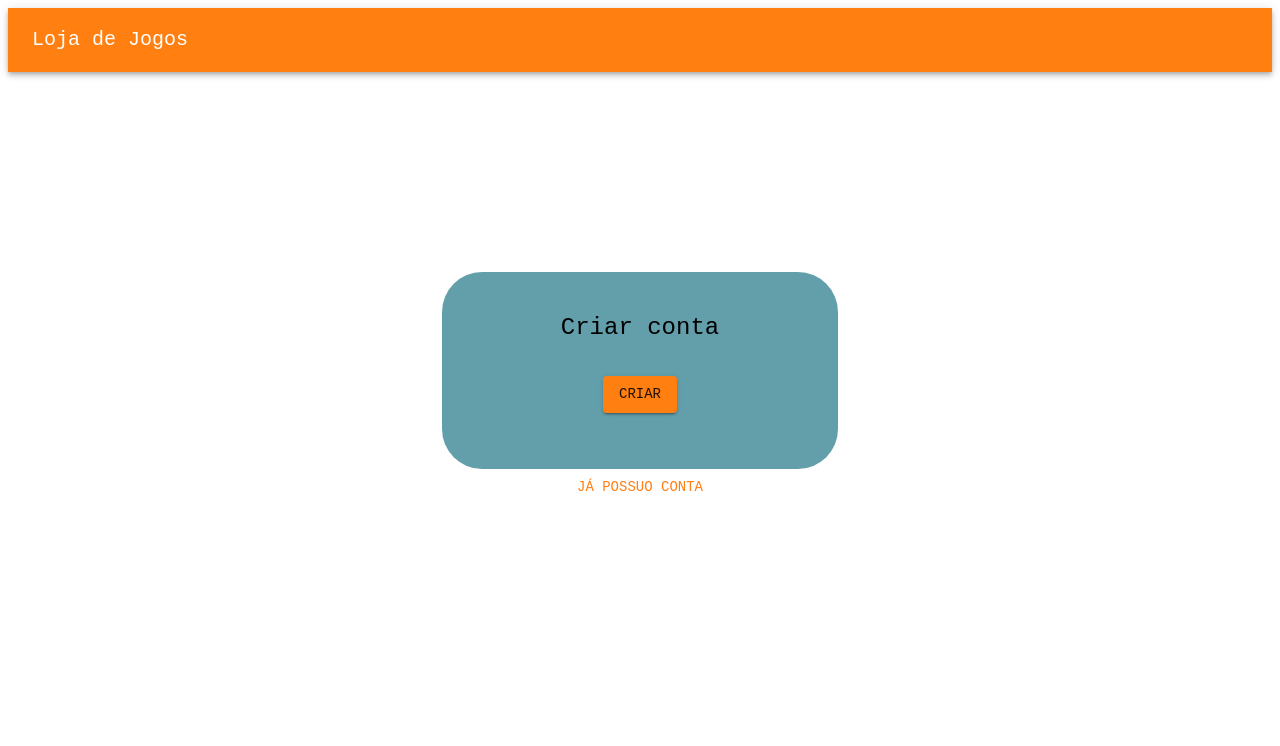
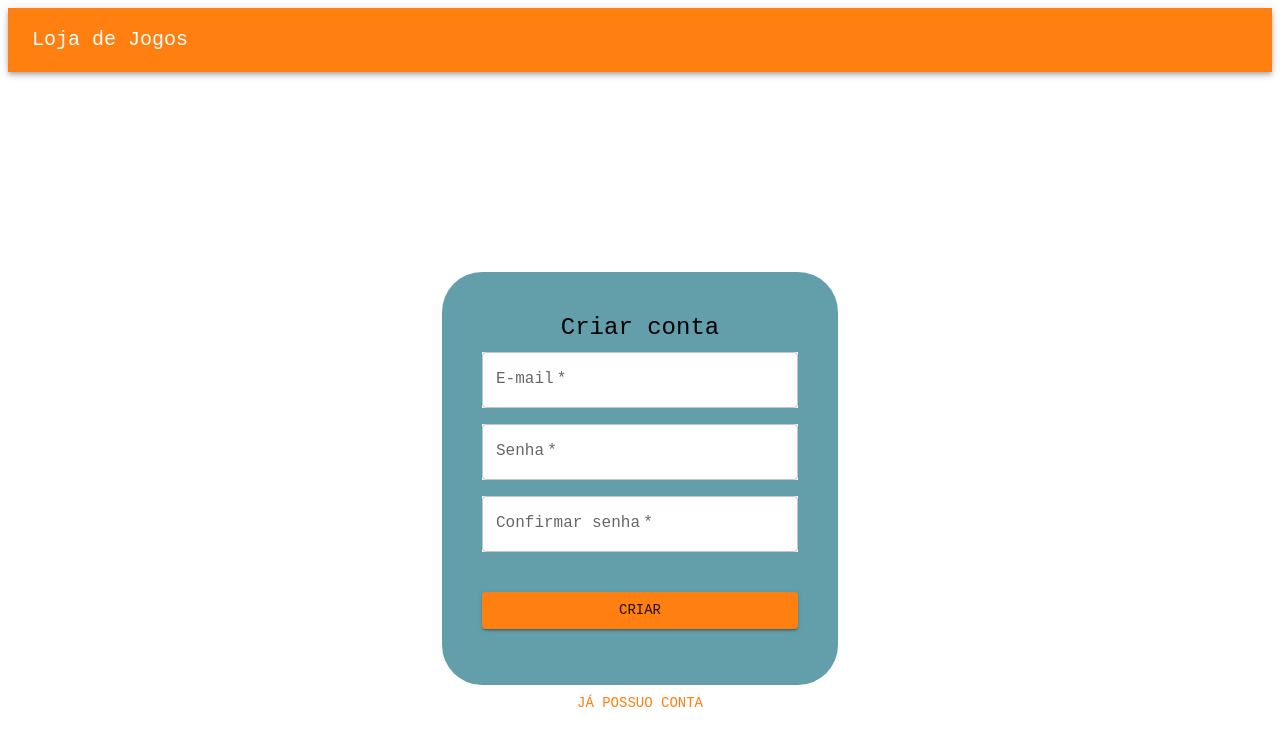
Before and after one commit to HelenA-Freitas/meus_aprendizados_nodejs, a React (Create React App) app in the folder estudo-react-puro/my-app/: page / in a window 1280 px wide. Both pictures are taken after a click on the button "NÃO POSSUO CONTA". Shown: the top 746 px of the page. Built offline with nearby package versions, Linux system fonts and the light colour scheme.

Commit message:
form create account validation working

```diff
--- a/estudo-react-puro/my-app/src/features/login/formCreateAccount/FormCreateAccount.tsx
+++ b/estudo-react-puro/my-app/src/features/login/formCreateAccount/FormCreateAccount.tsx
@@ -1,17 +1,55 @@
-import { Container, Box, Typography, FormControlLabel, Checkbox, Button, TextField } from "@mui/material";
-import { SetStateAction, useState } from "react";
-import { PasswordInput } from "../formlogin/PasswordInput";
-import { UserInput } from "../formlogin/UserInput";
+import { zodResolver } from "@hookform/resolvers/zod";
+import { Container, Box, Typography, Button } from "@mui/material";
+import { useEffect, useState } from "react";
+import { useForm, SubmitHandler, FormProvider } from "react-hook-form";
+import { object, string, TypeOf } from "zod";
+import { FormInput } from "../formlogin/FormInput";
 import { createAccount } from "./CreateAccout";
+
+const registerSchema = object({
+  email: string().nonempty('Por favor, informe seu e-mail').email('E-mail inválido'),
+  password: string()
+    .nonempty('Por favor, informe sua senha')
+    .min(4, 'A senha precisa ter mais de 4 caracteres')
+    .max(32, 'A senha precisa ter menos de 32 caracteres'),
+  passwordConfirm: string().nonempty('Por favor, confirme sua senha'),
+}).refine((data) => data.password === data.passwordConfirm, {
+  path: ['passwordConfirm'],
+  message: 'As senhas não são iguais',
+});
+
+type ResgisterInput = TypeOf<typeof registerSchema>;
 
 
 export default function FormCreateAccount(){
-    const [password, setPassword] = useState('');
-    const [email, setEmail] = useState('');
 
-    const handleCreateLog = () => {
+  const methods = useForm<ResgisterInput>({
+    resolver: zodResolver(registerSchema),
+    defaultValues: {
+      email:'',
+      password:'',
+      passwordConfirm:''
+    }
+  });
+
+  const {
+    reset,
+    handleSubmit,
+    register,
+    formState: { isSubmitSuccessful, errors },
+  } = methods;
+
+  useEffect(() => {
+    if (isSubmitSuccessful) {
+      reset()
+    }
+  }, [isSubmitSuccessful]);
+
+  const onSubmitHandler: SubmitHandler<ResgisterInput> = (values) => {
+    const {email, password, passwordConfirm} = values;
     createAccount({email,password});
-      }
+  };
+  console.log(errors);
 
     return(
         <Container component="main" maxWidth="xs">
@@ -19,19 +57,21 @@ export default function FormCreateAccount(){
             <Typography component="h1" variant="h5">
               Criar conta
             </Typography>
-            <Box component="form" sx={{ mt: 1 }}>
-                {/* <UserInput onChange={(e: { target: { value: SetStateAction<string>; }; }) => setEmail(e.target.value)}/>
-                <PasswordInput onChange={(e: { target: { value: SetStateAction<string>; }; }) => setPassword(e.target.value)}/> */}
+            <FormProvider {...methods}>
+              <Box component="form" sx={{ mt: 1 }} noValidate autoComplete="off">
+                <FormInput required fullWidth label='E-mail' {...register('email')} />
+                <FormInput required fullWidth type='password' label='Senha' {...register('password')} />
+                <FormInput required fullWidth type='password' label='Confirmar senha' {...register('passwordConfirm')} />
                 <Button type="button" fullWidth
                   variant="contained"
                   color='secondary'
-                onClick={() => handleCreateLog()}
+                  onClick={handleSubmit(onSubmitHandler)}
                   sx={{
                     mt: 3, mb: 2, backgroundColor: '#FF7F11'}}>
                     Criar
                 </Button>
-                {/* <AcessButton action={() => console.log('click')}/> */}
               </Box>
+            </FormProvider>
           </Box>
         </Container>
     )
--- a/estudo-react-puro/my-app/src/features/login/formlogin/UserInput.tsx
+++ b/estudo-react-puro/my-app/src/features/login/formlogin/FormInput.tsx
@@ -6,7 +6,7 @@ type IFormInputProps = {
     name: string;
   } & TextFieldProps;
 
-export const UserInput : FC<IFormInputProps> = ({name, ...otherProps}) => {
+export const FormInput : FC<IFormInputProps> = ({name, ...otherProps}) => {
     const {
         control,
         formState: { errors },
--- a/estudo-react-puro/my-app/src/features/login/formlogin/FormLogin.tsx
+++ b/estudo-react-puro/my-app/src/features/login/formlogin/FormLogin.tsx
@@ -1,7 +1,6 @@
 import { Container, Box, Typography, FormControlLabel, Checkbox, Button } from "@mui/material";
 import { useEffect } from "react";
-import {PasswordInput} from "./PasswordInput";
-import {UserInput} from "./UserInput";
+import {FormInput} from "./FormInput";
 import { login } from "../auth";
 import { FormProvider, SubmitHandler, useForm } from 'react-hook-form';
 import { zodResolver } from '@hookform/resolvers/zod';
@@ -64,8 +63,8 @@ export const FormLogin = () => {
             </Typography>
             <FormProvider {...methods}>
               <Box component="form" sx={{ mt: 1 }} noValidate autoComplete="off" >
-                  <UserInput required fullWidth label='E-mail' {...register('email')} />
-                  <PasswordInput required fullWidth label='Senha' type='password' {...register('password')}/>
+                  <FormInput required fullWidth label='E-mail' {...register('email')} />
+                  <FormInput required fullWidth type='password' label='Senha' {...register('password')} />
                   <FormControlLabel control={<Checkbox value="remember" />} label="Lembre de mim" />
                   <Button fullWidth onClick={handleSubmit(onSubmitHandler)} variant="contained" color='secondary' sx={{mt: 3, mb: 2, backgroundColor: '#FF7F11'}}>
                     Entrar
--- a/estudo-react-puro/my-app/src/features/login/formlogin/PasswordInput.tsx
+++ /dev/null
@@ -1,28 +0,0 @@
-import TextField, { TextFieldProps } from "@mui/material/TextField/TextField";
-import { FC } from 'react';
-import { Controller, useFormContext } from 'react-hook-form';
-
-type IFormInputProps = {
-    name: string;
-  } & TextFieldProps;
-
-export const PasswordInput: FC<IFormInputProps> = ({name, ...otherProps}) => {
-    const {
-        control,
-        formState: { errors },
-      } = useFormContext();
-
-    return(
-        <Controller control={control} name={name} defaultValue='' render={({field}) => (
-            <TextField
-            {...otherProps}
-            {...field}
-            error={!!errors[name]}
-            helperText={errors[name]?.message?.toString() ?? ''}
-            sx={{ backgroundColor: '#fff' }}
-            />
-        )}
-        />
-
-    );
-}
```
Lines whose indentation alone changed are shown as unchanged.
